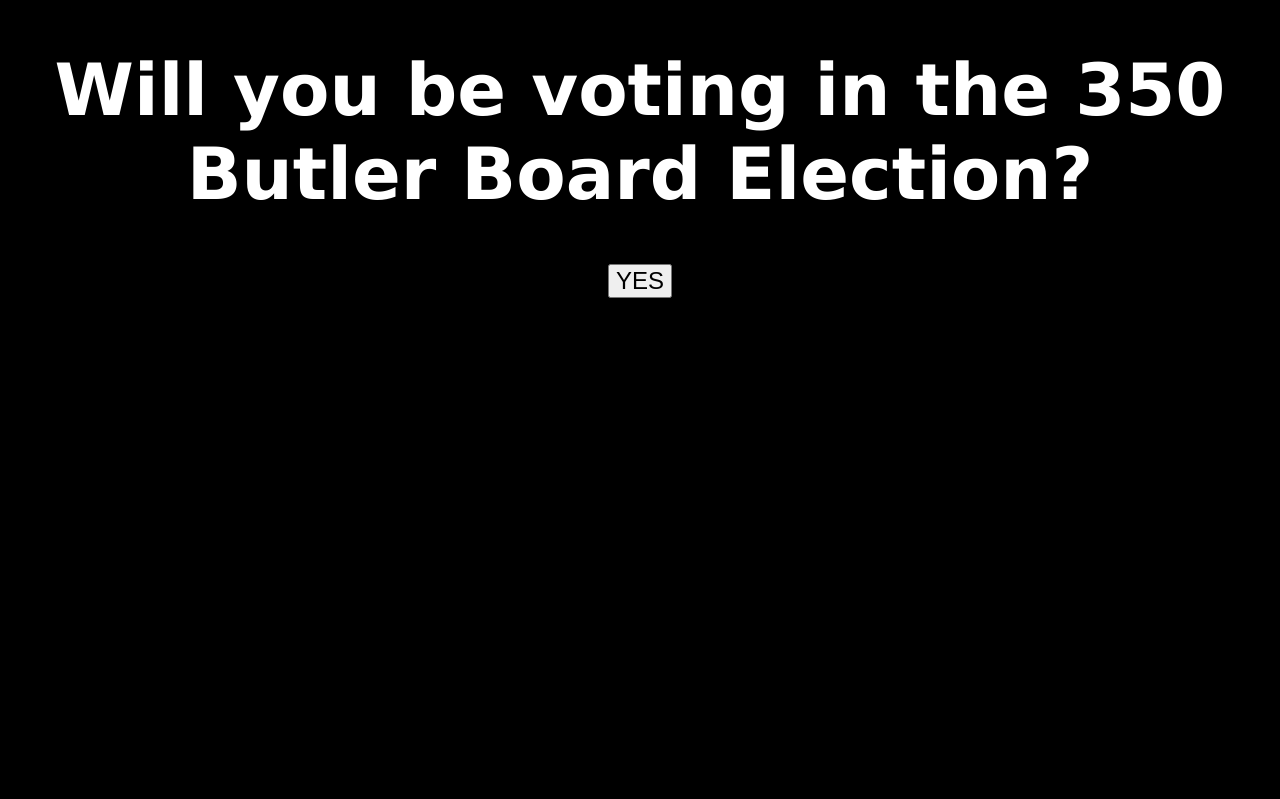
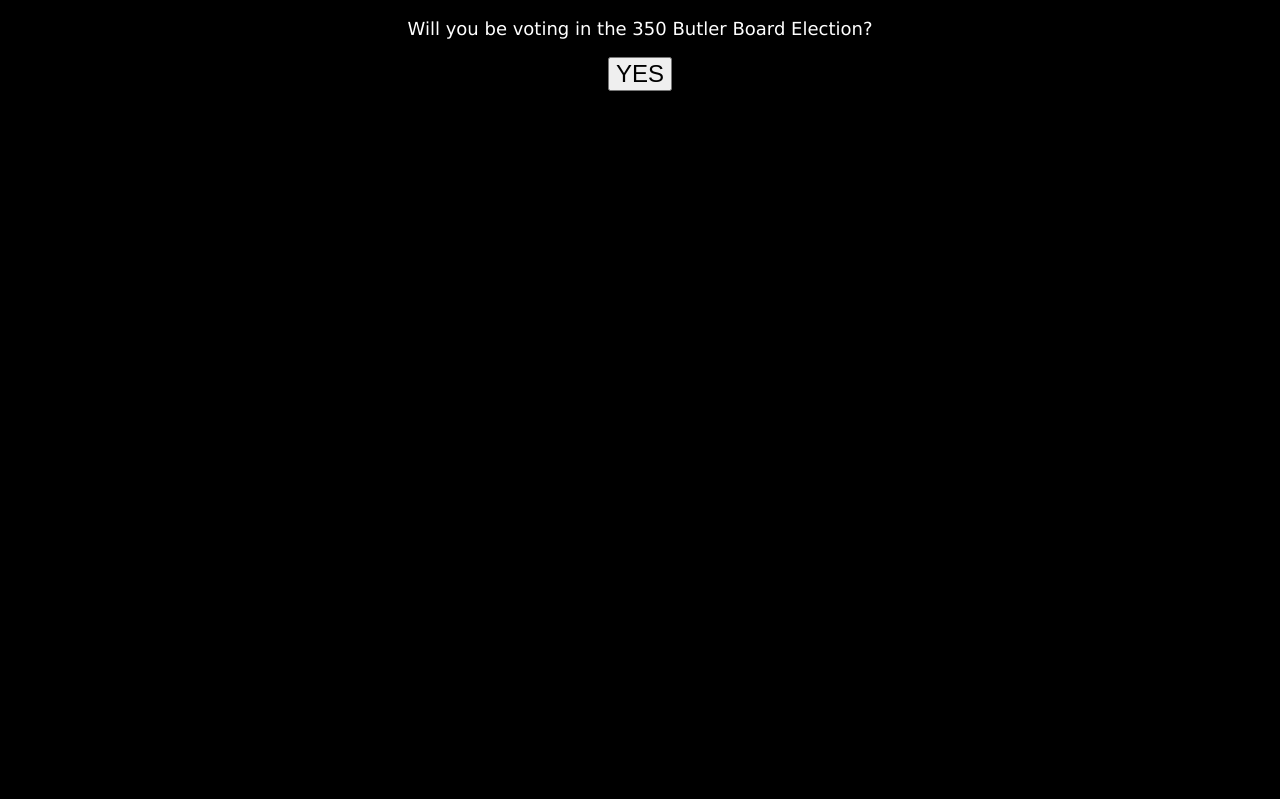
Before and after one commit to scottraymond/scottraymond.github.io, a plain HTML site: page index.html in a window 1280 px wide. Shown: the top 799 px of the page. Drawn offline with Linux system fonts and the light colour scheme.

Commit message:
Update index.html

```diff
--- a/index.html
+++ b/index.html
@@ -8,7 +8,7 @@
 
   <div id="myModal" class="modal">
     <center>
-         <h1 style="color: white">Will you be voting in the 350 Butler Board Election?</h1>
+         <p style="color: white">Will you be voting in the 350 Butler Board Election?</p>
 
          <button id="myBtn" style="font-size: 24px">YES</button>
       </center>
```
